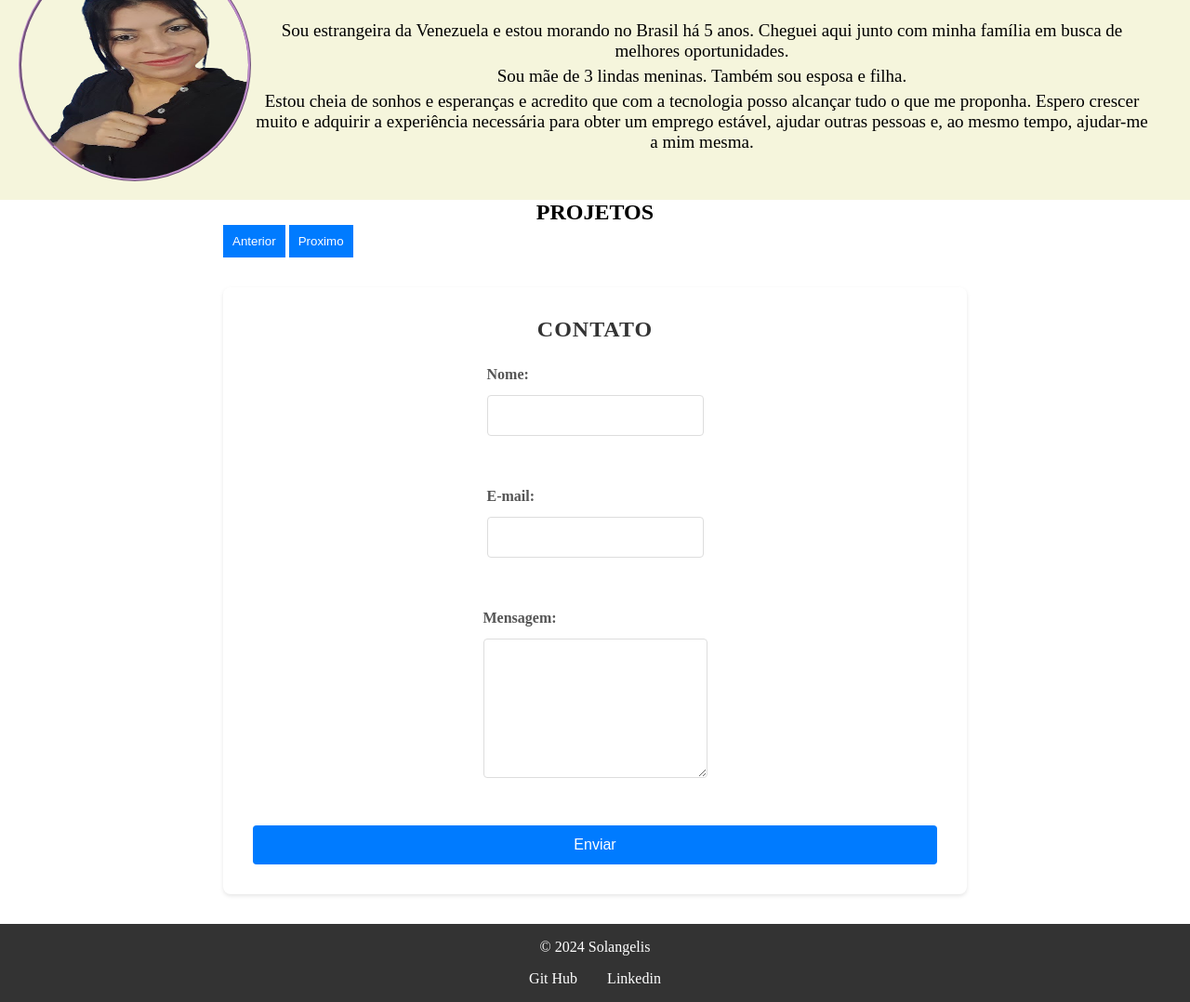
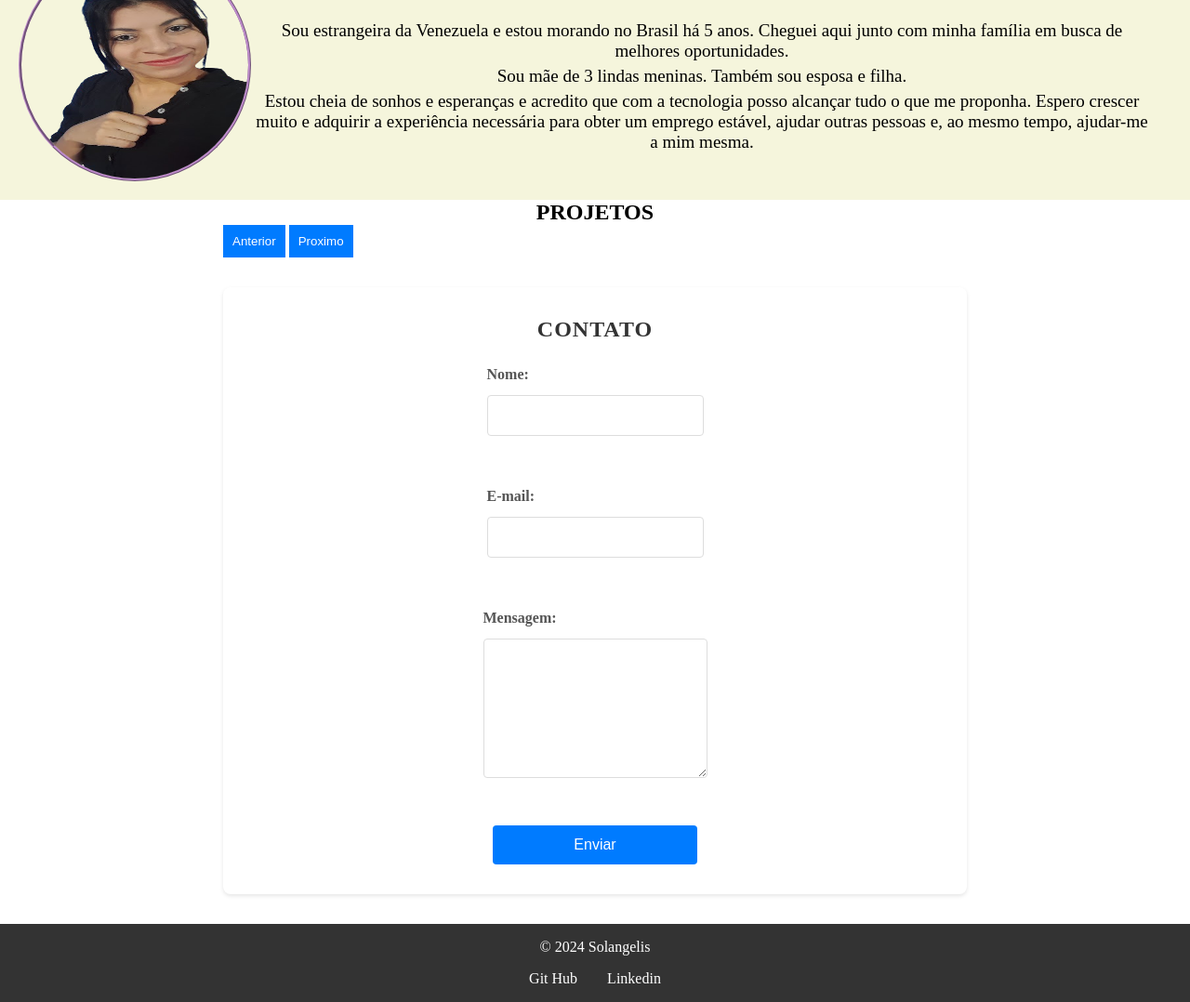
Before and after one commit to Solangelis/portafolio, a plain HTML site: page index.html in a window 1280 px wide. Shown: the part 922-2000 px from the top of the page at 93% size. Drawn offline with Linux system fonts and the light colour scheme.

Commit message:
corrigindo style

```diff
--- a/style.css
+++ b/style.css
@@ -288,17 +288,15 @@ background-color:#FFFFFF;
   input[type="submit"] {
     background-color: #007bff;
     color: white;
-    padding: 10px 20px;
+    padding: 10px 18px;
     border: none;
     border-radius: 4px;
     cursor: pointer;
     font-size: 16px;
+     width: 30%;
   }
 
-  /* Estilo para o botão de envio ao passar o mouse */
-  input[type="submit"]:hover {
-    background-color: #0056b3;
-  }
+
 
   footer {
     background-color: #333;
```
